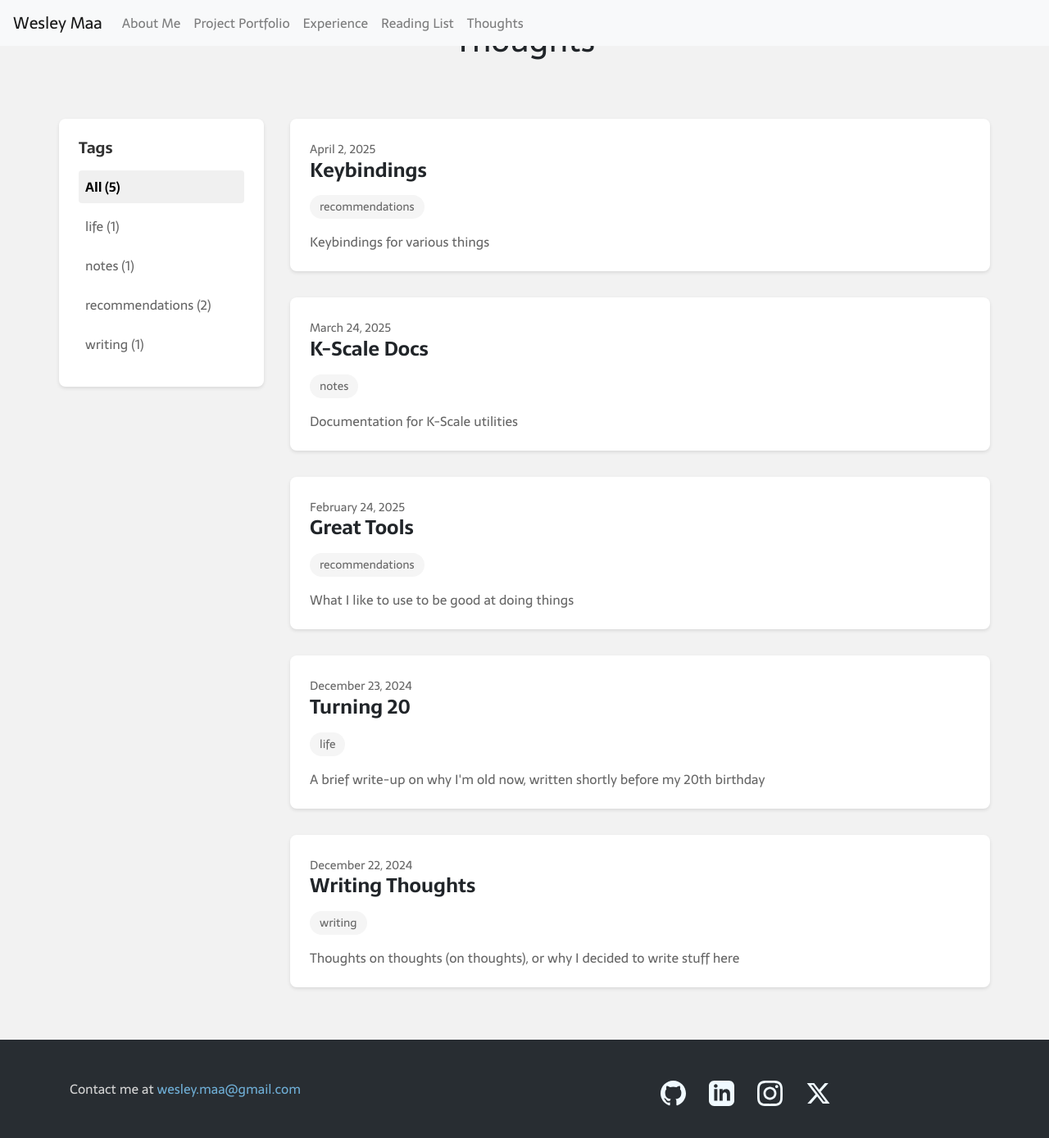
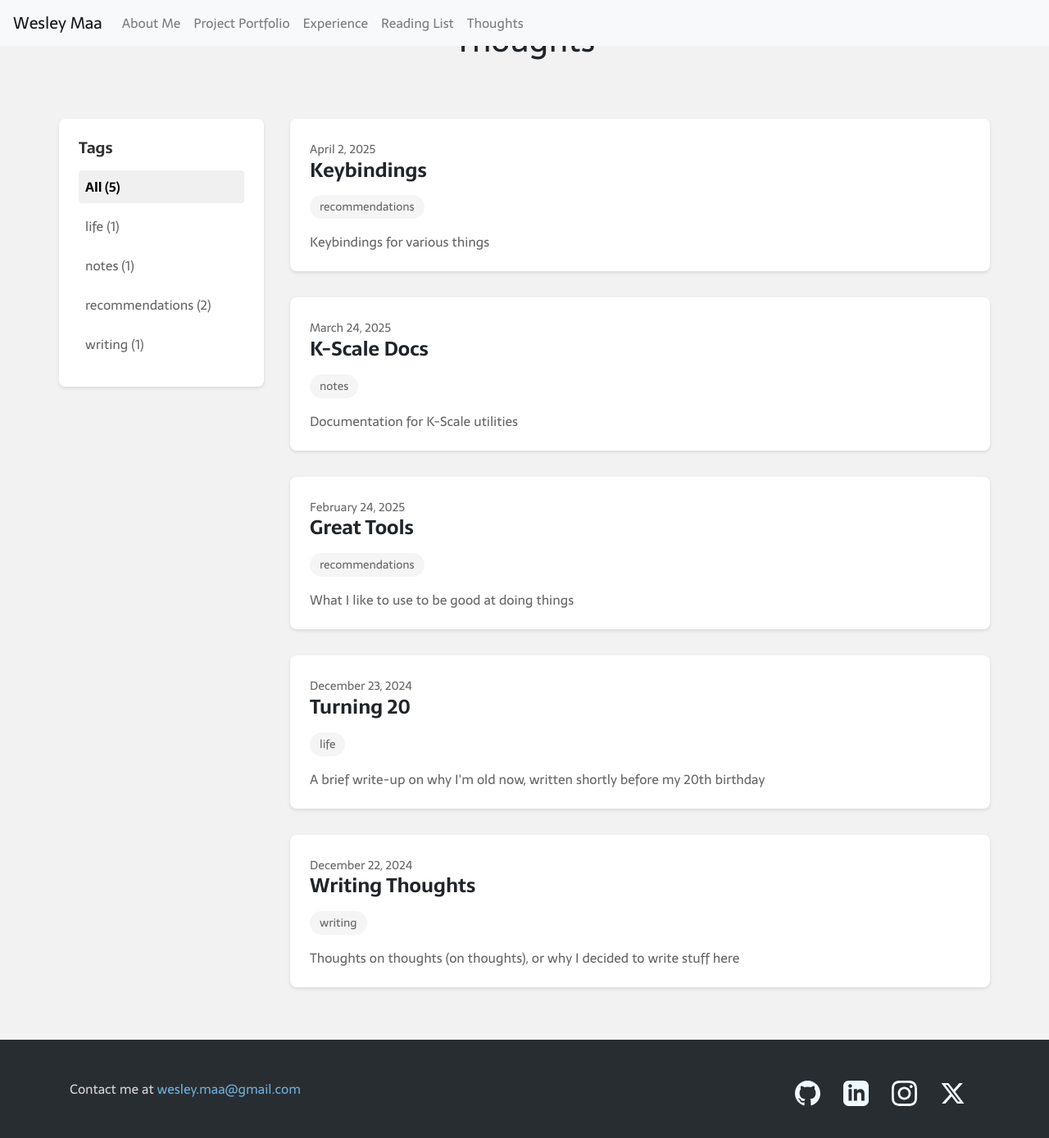
Before and after one commit to WT-MM/PortfolioSite, a Jekyll site: the page built from pages/thoughts.md, in a window 1280 px wide and 1400 px high, scrolled down 79 px. Shown: the top 1389 px of the window at 82% size. Built offline with Jekyll 4.4.1, drawn with Linux system fonts in a browser that asks for light colours; nearby versions of some CDN libraries.

Commit message:
move socials

```diff
--- a/assets/css/footer.css
+++ b/assets/css/footer.css
@@ -30,7 +30,7 @@
 
 #socials {
   display: flex;
-  justify-content: center;
+  justify-content: flex-end;
   align-items: center;
   flex-wrap: nowrap;
   gap: 24px;
@@ -59,5 +59,6 @@
   }
   #socials {
     gap: 16px;
+    justify-content: center;
   }
 }
```
